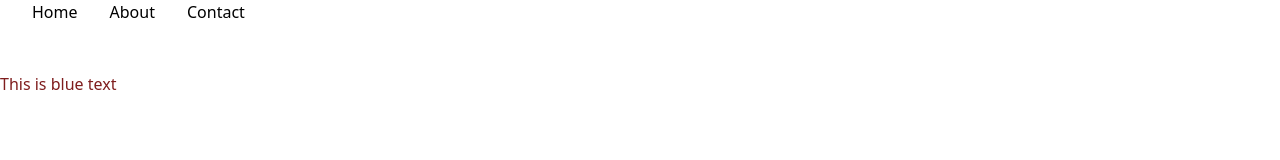
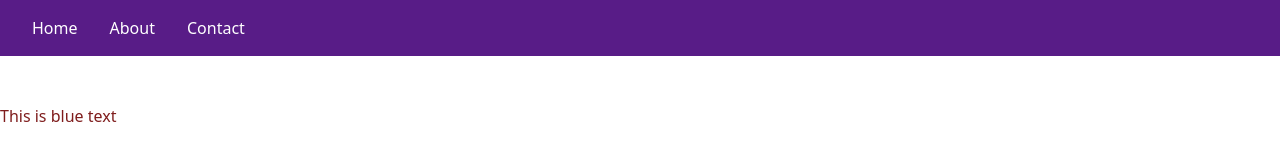
Before and after one commit to nasimqureshi/tailwind_css, a plain HTML site: page index.html in a window 1280 px wide. Drawn offline with nearby package versions, Linux system fonts and the light colour scheme.

Commit message:
my commit

```diff
--- a/index.html
+++ b/index.html
@@ -8,11 +8,11 @@
     <title>Document</title>
 </head>
 <body>
-    <nav class="mx-4">
+    <nav class="px-4 py-4 bg-purple-900 text-white">
         <ul class="flex">
-            <li class="mx-4">Home</li>
-            <li class="mx-4">About</li>
-            <li class="mx-4">Contact</li>
+            <li class="mx-4 cursor-pointer">Home</li>
+            <li class="mx-4 cursor-pointer">About</li>
+            <li class="mx-4 cursor-pointer">Contact</li>
         </ul>
     </nav>
     <div class="container"></div>
```
